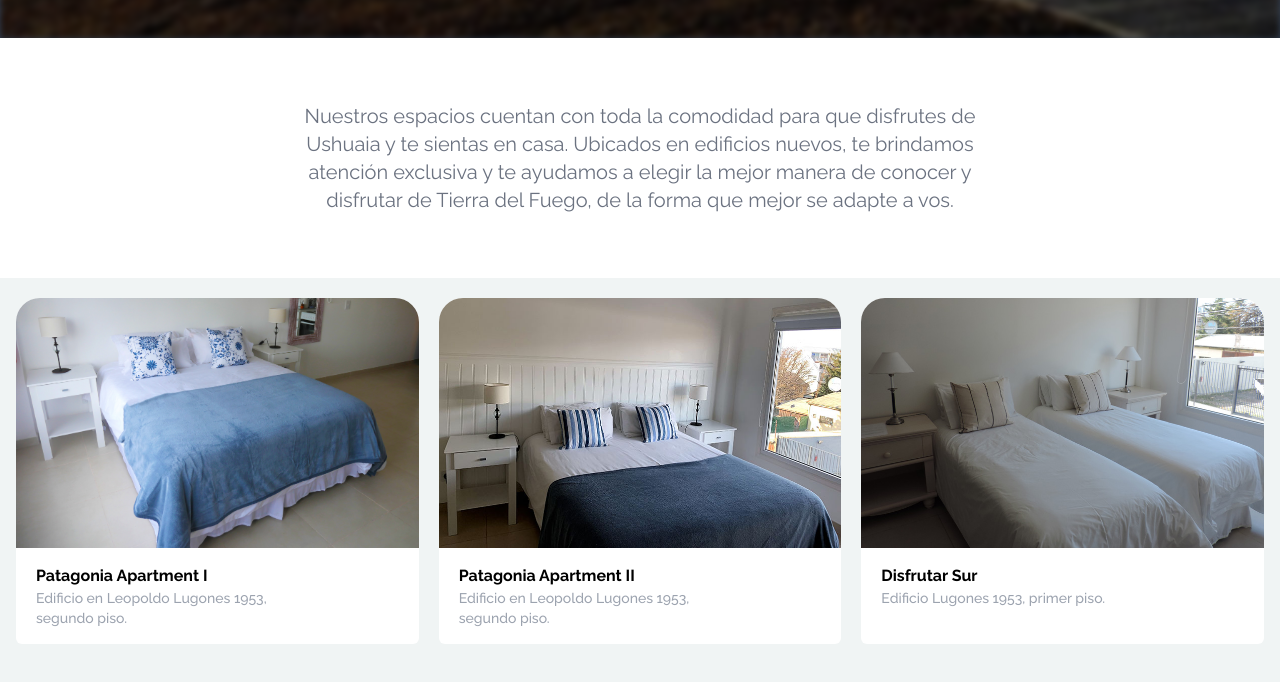
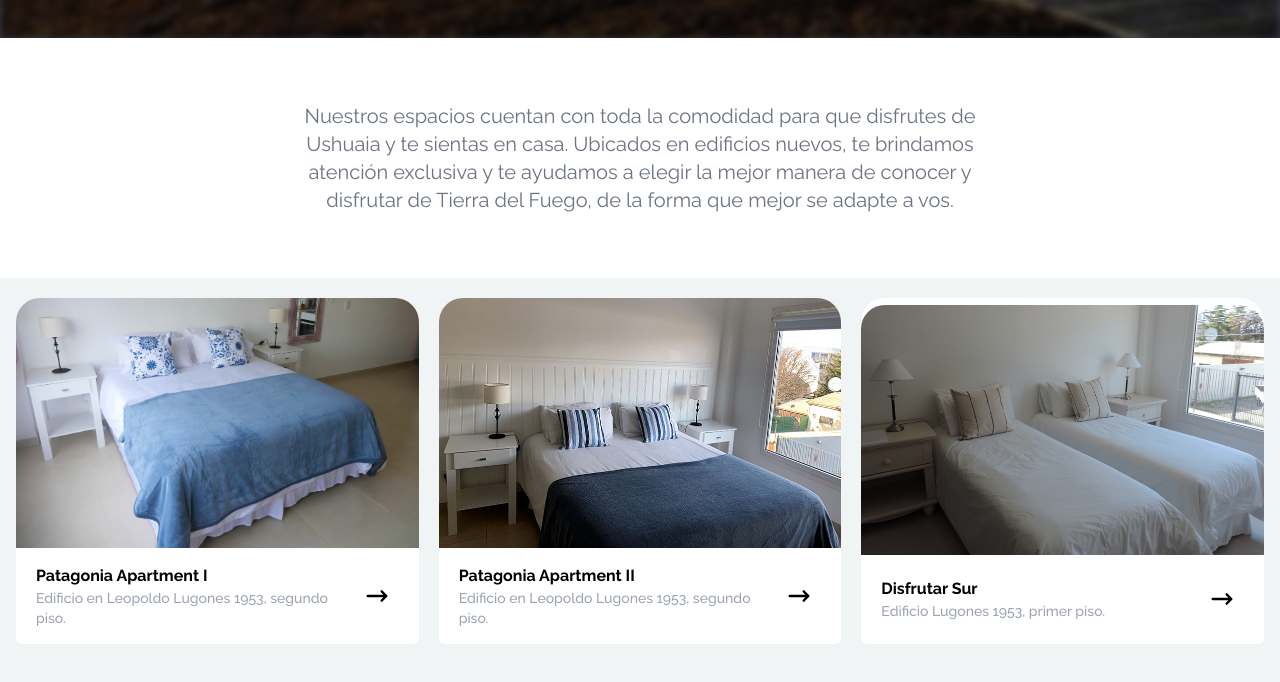
Before and after one commit to matuxer/Patagonia-Apartments-Page, a React (Create React App) app: page / in a window 1280 px wide. Shown: the part 826-1508 px from the top of the page. Built offline with nearby package versions, Linux system fonts and the light colour scheme.

Commit message:
Added animations for the cards

```diff
--- a/src/components/Card.jsx
+++ b/src/components/Card.jsx
@@ -1,9 +1,6 @@
 import React from "react";
-import styles from "./Card.module.css";
 
 function Card({ props }) {
-  console.log(props.images[0]);
-
   const myStyle = {
     backgroundImage: `url(${props.images[0]})`,
     height: "250px",
@@ -13,11 +10,19 @@ function Card({ props }) {
     borderRadius: "24px 24px 0 0",
   };
   return (
-    <div className="bg-white my-5 rounded-t-3xl rounded-b-md mx-14 w-10/12 md:mx-0 md:h-[346px]">
-      <div style={myStyle}></div>
-      <div className="py-4 px-5 w-4/5">
-        <h1 className="font-raleway font-bold">{props.name}</h1>
-        <p className="font-raleway font-medium text-sm text-gray-400">{props.location}</p>
+    <div className="group bg-white my-5 rounded-t-3xl rounded-b-md mx-14 w-10/12 cursor-pointer flex flex-col justify-evenly md:mx-0 md:h-[346px]">
+      <div
+        style={myStyle}
+        className="duration-200 ease-in-out group-hover:brightness-75"
+      ></div>
+      <div className="py-4 px-5 w-full flex flex-row items-center justify-between md">
+        <div className="w-full md:w-5/6">
+          <h1 className="font-raleway font-bold">{props.name}</h1>
+          <p className="font-raleway font-medium text-sm text-gray-400">
+            {props.location}
+          </p>
+        </div>
+        <img className="h-7 mr-2 ease-in-out duration-200 group-hover:mr-0" src="/images/arrow-narrow-right-svgrepo-com.svg" alt="arrow-right" />
       </div>
     </div>
   );
```
Also changed, not shown: public/images/arrow-narrow-right-svgrepo-com.svg (added).
